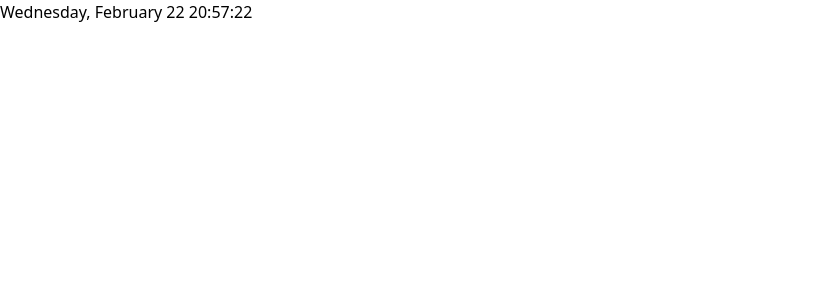
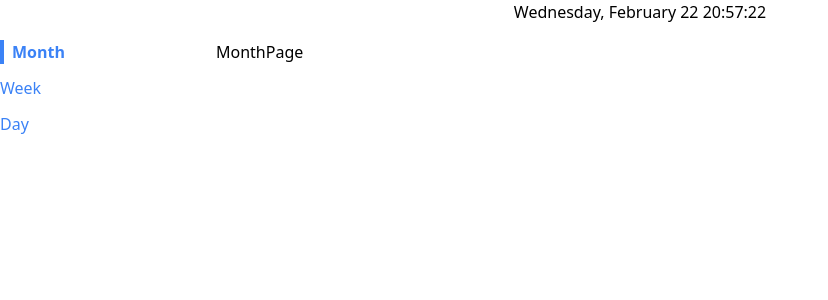
Before and after one commit to Pfirewire/react-calendar, a React (Create React App) app: page / in a window 1280 px wide. Shown: the top 300 px of the page, without its empty margins (0-828 px from the left). Built offline with nearby package versions, Linux system fonts and the light colour scheme.

Commit message:
Created routes to different views

```diff
--- a/package.json
+++ b/package.json
@@ -7,6 +7,7 @@
     "@testing-library/jest-dom": "^5.16.5",
     "@testing-library/react": "^13.4.0",
     "@testing-library/user-event": "^13.5.0",
+    "classnames": "^2.3.2",
     "react": "^18.2.0",
     "react-dom": "^18.2.0",
     "react-redux": "^8.0.5",
--- a/src/App.js
+++ b/src/App.js
@@ -1,6 +1,11 @@
 import { useEffect } from "react";
 import { useDispatch, useSelector } from "react-redux";
 import { updateCurrentDateAndTime } from "./store/slices/currentDateAndTimeSlice";
+import Sidebar from "./components/Sidebar";
+import Route from "./components/Route";
+import MonthPage from "./components/month/MonthPage";
+import WeekPage from "./components/week/WeekPage";
+import DayPage from "./components/day/DayPage";
 
 function App() {
     const dispatch = useDispatch();
@@ -17,7 +22,23 @@ function App() {
 
     return(
         <div>
-            {`${dateAndTime.dayString}, ${dateAndTime.monthString} ${dateAndTime.day} ${dateAndTime.prettyHour}:${dateAndTime.prettyMinute}:${dateAndTime.prettySecond}`}
+            <div className='flex justify-center'>
+                {`${dateAndTime.dayString}, ${dateAndTime.monthString} ${dateAndTime.day} ${dateAndTime.prettyHour}:${dateAndTime.prettyMinute}:${dateAndTime.prettySecond}`}
+            </div>
+            <div className='container mx-auto grid grid-cols-6 gap-4 mt-4'>
+                <Sidebar />
+                <div className='col-span-5'>
+                    <Route path='/'>
+                        <MonthPage />
+                    </Route>
+                    <Route path='/week'>
+                        <WeekPage />
+                    </Route>
+                    <Route path='/day'>
+                        <DayPage />
+                    </Route>
+                </div>
+            </div>
 
         </div>
     );
--- /dev/null
+++ b/src/components/Link.js
@@ -0,0 +1,32 @@
+import classNames from 'classnames';
+import useNavigation from "./hooks/useNavigation";
+
+function Link({ to, children, className, activeClassName }) {
+    const { currentPath, navigate } = useNavigation();
+
+    const classes = classNames(
+        'text-blue-500',
+        className,
+        currentPath === to && activeClassName
+    );
+    const handleClick = (e) => {
+        if(e.metaKey || e.ctrlKey) {
+            return;
+        }
+
+        e.preventDefault();
+        navigate(to);
+    };
+
+    return(
+        <a
+            className={classes}
+            onClick={handleClick}
+            href={to}
+        >
+            {children}
+        </a>
+    );
+}
+
+export default Link;
--- a/src/components/Route.js
+++ b/src/components/Route.js
@@ -1,4 +1,4 @@
-import useNavigation from "../hooks/use-navigation";
+import useNavigation from "./hooks/useNavigation";
 
 function Route({ path, children }) {
     const { currentPath } = useNavigation();
--- a/src/components/Sidebar.js
+++ b/src/components/Sidebar.js
@@ -2,12 +2,9 @@ import Link from './Link';
 
 function Sidebar() {
     const links = [
-        { label: 'Dropdown', path: '/' },
-        { label: 'Accordion', path: '/accordion' },
-        { label: 'Buttons', path: '/buttons' },
-        { label: 'Modal', path: '/modal' },
-        { label: 'Table', path: '/table' },
-        { label: 'Counter', path: '/counter' },
+        { label: 'Month', path: '/' },
+        { label: 'Week', path: '/week' },
+        { label: 'Day', path: '/day' },
     ];
 
     const renderedLinks = links.map((link) => {
--- a/src/components/context/navigation.js
+++ b/src/components/context/navigation.js
@@ -1,4 +1,4 @@
-import {createContext, useState, useEffect } from "react";
+import { createContext, useState, useEffect } from "react";
 
 const NavigationContext = createContext();
 
--- a/src/components/day/DayPage.js
+++ b/src/components/day/DayPage.js
@@ -0,0 +1,11 @@
+
+
+function DayPage() {
+    return(
+        <div>
+            DayPage
+        </div>
+    );
+}
+
+export default DayPage;
--- a/src/components/month/MonthPage.js
+++ b/src/components/month/MonthPage.js
@@ -0,0 +1,11 @@
+
+
+function MonthPage() {
+    return(
+        <div>
+            MonthPage
+        </div>
+    );
+}
+
+export default MonthPage;
--- a/src/components/week/WeekPage.js
+++ b/src/components/week/WeekPage.js
@@ -0,0 +1,11 @@
+
+
+function WeekPage() {
+    return(
+        <div>
+            WeekPage
+        </div>
+    );
+}
+
+export default WeekPage;
--- a/src/index.js
+++ b/src/index.js
@@ -3,6 +3,7 @@ import React from "react";
 import { createRoot } from "react-dom/client";
 import App from "./App";
 import { Provider } from "react-redux";
+import { NavigationProvider } from "./components/context/navigation";
 import { store } from "./store";
 
 const el = document.getElementById('root');
@@ -10,6 +11,8 @@ const root = createRoot(el);
 
 root.render(
     <Provider store={store}>
-        <App />
+        <NavigationProvider>
+            <App />
+        </NavigationProvider>
     </Provider>
 );
```
Also changed, not shown: src/components/month/MonthHeader.js (added), 1 other file (tests, documents, lock files or other folders).
